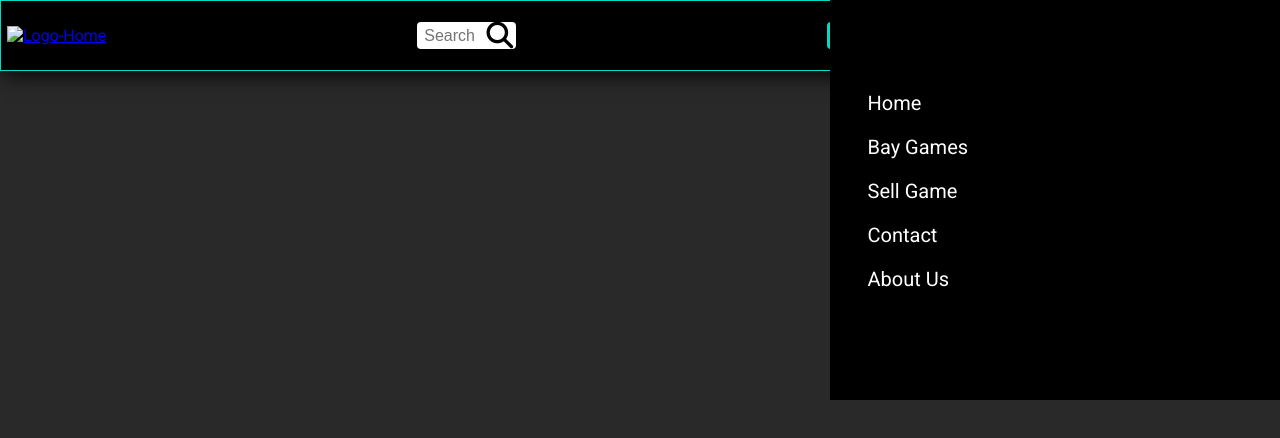
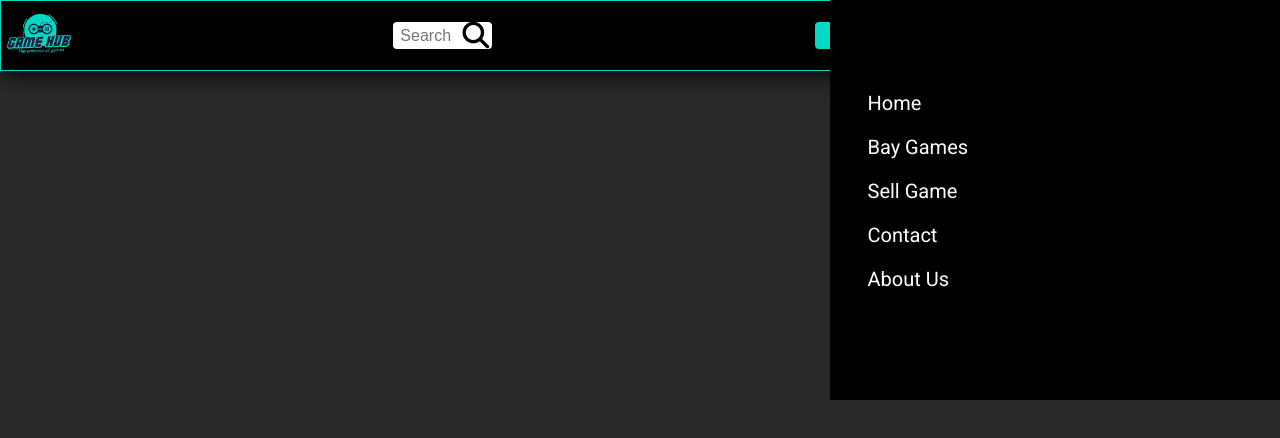
Before and after one commit to Moa2405/GameHub, a plain HTML site: page index.html in a window 1280 px wide. Shown: the top 438 px of the page. Drawn offline with Linux system fonts and the light colour scheme.

Commit message:
added Logo

```diff
--- a/index.html
+++ b/index.html
@@ -31,7 +31,7 @@
     <div class="menu-blur"></div>
 
     <header>
-        <a class="nav-logo" href="#"><img class="logo-img" src="assets/Logo/GameHub_Logo.png" alt="Logo-Home"></a>
+        <a class="nav-logo" href="#"><img class="logo-img" src="images/GameHub_Logo.png" alt="Logo-Home"></a>
 
         <div class="nav-search">
             <input type="text" placeholder="Search" name="search" id="input-search">
```
Also changed, not shown: images/GameHub_Logo.png (added), 1 other file.
